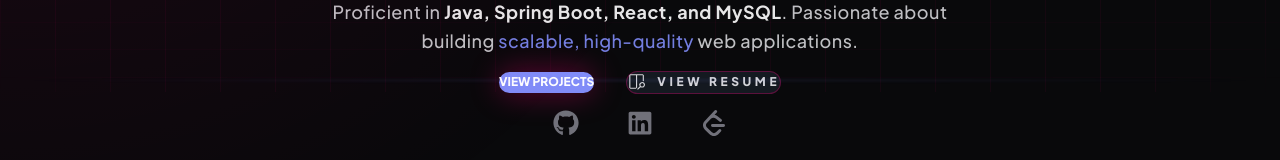
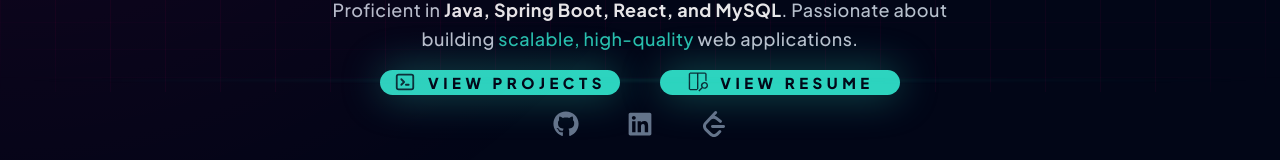
Before and after one commit to harsha-252005/harshvardhan-portfolio, a React (Vite) app: page / in a window 1280 px wide. Shown: the part 468-628 px from the top of the page. Built offline with nearby package versions, Linux system fonts and the light colour scheme; no server answers.

Commit message:
review 1

```diff
--- a/src/index.css
+++ b/src/index.css
@@ -2,24 +2,24 @@
 @import "tailwindcss";
 
 @theme {
-  --color-neon-primary: #818cf8;
+  --color-neon-primary: #2dd4bf;
+  /* Neon Teal/Mint */
+  --color-neon-secondary: #60a5fa;
+  /* Electric Blue */
+  --color-neon-purple: #818cf8;
   /* Soft Indigo */
-  --color-neon-secondary: #38bdf8;
-  /* Soft Sky Blue */
-  --color-neon-purple: #c084fc;
-  /* Soft Purple */
-  --color-cyber-bg: #09090b;
-  /* Deep Zinc-950 */
-  --color-cyber-card: rgba(18, 18, 22, 0.7);
-  /* Muted Surface */
-  --color-cyber-border: rgba(63, 63, 70, 0.3);
-  /* Subtle Zinc-700 Border */
-  --color-text-bright: #fafafa;
-  /* Zinc-50 */
-  --color-text-dim: #d4d4d8;
-  /* Zinc-300 */
-  --color-text-muted: #71717a;
-  /* Zinc-500 */
+  --color-cyber-bg: #020617;
+  /* Deep Navy-Black */
+  --color-cyber-card: rgba(15, 23, 42, 0.8);
+  /* Slate-900 Glass */
+  --color-cyber-border: rgba(45, 212, 191, 0.1);
+  /* Subtle Teal Border */
+  --color-text-bright: #f8fafc;
+  /* Slate-50 */
+  --color-text-dim: #cbd5e1;
+  /* Slate-300 */
+  --color-text-muted: #64748b;
+  /* Slate-500 */
 }
 
 /* ============================== */
--- a/src/sections/Hero.jsx
+++ b/src/sections/Hero.jsx
@@ -65,18 +65,21 @@ export default function Hero() {
                     </p>
                 </motion.div>
 
-                {/* Medium Scaled Buttons */}
-                <div className="flex flex-col sm:flex-row items-center justify-center gap-4 md:gap-8 mt-2 md:mt-4">
-                    <a href="#projects" className="w-full sm:w-auto bg-neon-primary text-white px-10 md:px-12 py-4 md:py-5 rounded-full text-[11px] md:text-[12px] font-black transition-all hover:scale-105 active:scale-95 shadow-[0_0_30px_rgba(255,0,127,0.4)] text-center">
-                        VIEW PROJECTS
+                {/* Unified Premium Buttons - Perfectly Sized */}
+                <div className="flex flex-col sm:flex-row items-center justify-center gap-6 md:gap-10 mt-4 md:mt-8 w-full px-4">
+                    <a
+                        href="#projects"
+                        className="w-full sm:w-auto min-w-[200px] md:min-w-[240px] bg-neon-primary text-cyber-bg px-8 md:px-12 py-5 md:py-6 rounded-full text-[13px] md:text-[15px] font-black tracking-[0.2em] md:tracking-[0.3em] uppercase transition-all hover:scale-105 active:scale-95 shadow-[0_0_40px_rgba(45,212,191,0.4)] text-center flex items-center justify-center gap-3"
+                    >
+                        <HiOutlineTerminal size={22} className="opacity-80" /> VIEW PROJECTS
                     </a>
                     <a
                         href="https://drive.google.com/file/d/1Es4l0DQ2ci9fgC1dVlmFYZ7lGBRo8iBx/view?pli=1"
                         target="_blank"
                         rel="noopener noreferrer"
-                        className="w-full sm:w-auto px-10 md:px-12 py-4 md:py-5 rounded-full text-[11px] md:text-[12px] font-black uppercase tracking-[0.2em] md:tracking-[0.3em] border-2 border-neon-primary/30 hover:border-neon-primary hover:text-white transition-all text-text-dim glass-pill group flex items-center justify-center gap-3"
+                        className="w-full sm:w-auto min-w-[200px] md:min-w-[240px] bg-neon-primary text-cyber-bg px-8 md:px-12 py-5 md:py-6 rounded-full text-[13px] md:text-[15px] font-black tracking-[0.2em] md:tracking-[0.3em] uppercase transition-all hover:scale-105 active:scale-95 shadow-[0_0_40px_rgba(45,212,191,0.4)] text-center flex items-center justify-center gap-3"
                     >
-                        <VscOpenPreview size={18} /> VIEW RESUME
+                        <VscOpenPreview size={22} className="opacity-80" /> VIEW RESUME
                     </a>
                 </div>
 
```
